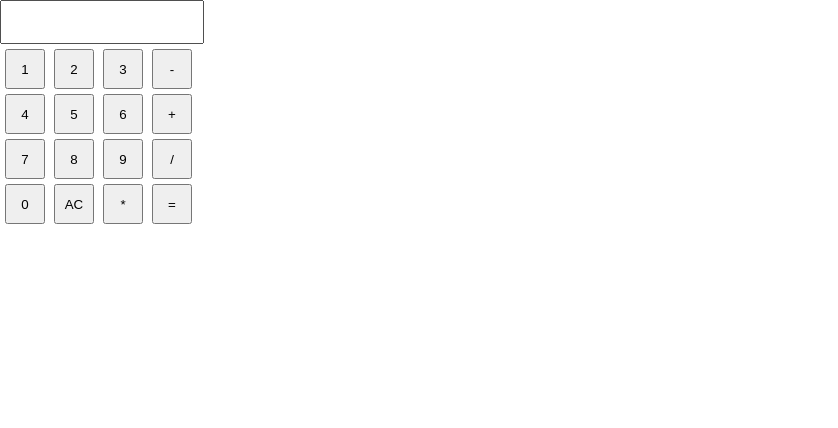
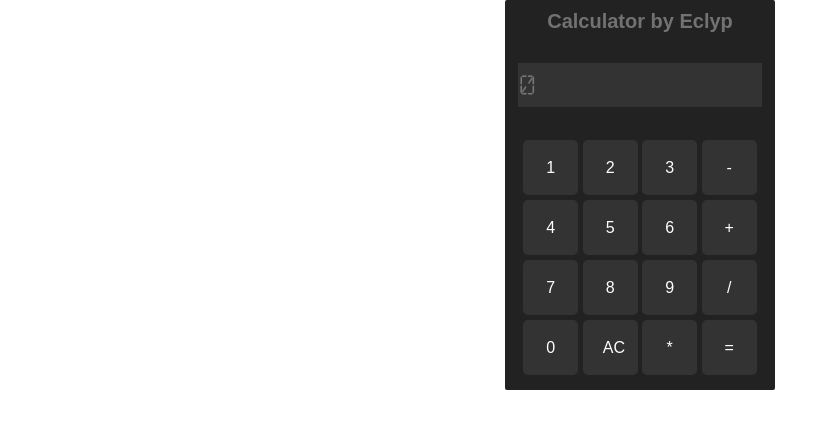
Before and after one commit to EclypDev/Simple-Calculator-Web-Site, a website: page public/index.html in a window 1280 px wide. Shown: the whole page, without its empty margins (0-838 px from the left). Drawn offline with Linux system fonts and the light colour scheme.

Commit message:
Styles added

```diff
--- a/package.json
+++ b/package.json
@@ -4,7 +4,7 @@
   "description": "",
   "main": "app.js",
   "scripts": {
-    "test": "echo \"Error: no test specified\" && exit 1"
+    "start": "node app.js"
   },
   "keywords": [],
   "author": "",
--- a/public/css/index.css
+++ b/public/css/index.css
@@ -1,16 +1,68 @@
+@font-face {
+    font-family: 'DigitalDream';
+    src: url('../fonts/DIGITALDREAM.ttf') format('truetype');
+  }
+
 * {
     padding: 0;
     margin: 0;
+    font-family: Arial, sans-serif;
 }
 input {
-    font-size: 16px;
-    font-family: 'Roboto', sans-serif;
-    width: 200px;
+    margin-top: 20px;
+    font-size: 20px;
+    font-family: 'DigitalDream', Arial, sans-serif;
+    width: 240px;
     height: 40px;
+    border: 2px solid transparent;
+    color: #FFFFFF;
+    background-color: #333333;
+    overflow: hidden;
+    white-space: nowrap;
+    text-overflow: ellipsis;
 }
 button {
     margin-top: 5px;
-    margin-left: 5px;
-    height: 40px;
-    width: 40px;
+    padding: 5px;
+    height: 55px;
+    width: 55px;
+    padding: 10px 20px;
+    background-color: #333333;
+    color: #FFFFFF;
+    border: none;
+    border-radius: 5px;
+    font-size: 16px;
+    cursor: pointer;
+
+  /* Efecto 3D */
+  transition: transform 0.3s, box-shadow 0.3s;
 }
+
+
+button:hover {
+  transform: translateY(2px);
+  box-shadow: 0px 0px 5px rgba(0, 0, 0, 0.3);
+  outline: none; /* Para eliminar el contorno al hacer clic */
+}
+button:active {
+    scale: 0.95;
+}
+.calculator {
+    display: flex;
+    justify-content: center;
+    align-items: center;
+    flex-wrap: wrap;
+    margin: auto;
+    width: 270px;
+    background-color: #222;
+    height: 390px;
+    border-radius: 2px;
+}
+.buttons {
+    margin-bottom: 10px;
+}
+h1 {
+    margin-top: 5px;
+    font-size: 20px;
+    color: #727272;
+}
--- a/public/index.html
+++ b/public/index.html
@@ -8,7 +8,12 @@
     <title>Calculator</title>
 </head>
 <body>
-    <input type="text" id="display" readonly>
+    <div class="calculator">
+        <h1>Calculator by Eclyp</h1>
+        <div class="screen">
+            <input type="text" placeholder="0" id="display" readonly>
+        </div>
+        <div class="buttons">
     <br>
     <button onclick="addNumber(1)">1</button>
     <button onclick="addNumber(2)">2</button>
@@ -29,6 +34,8 @@
     <button onclick="removeNumber()">AC</button>
     <button onclick="addNumber('*')">*</button>
     <button onclick="result()">=</button>
+        </div>
+    </div>
     <script src="./js/connection.js"></script>
 </body>
 </html>
--- a/public/js/connection.js
+++ b/public/js/connection.js
@@ -6,8 +6,19 @@ const addNumber = function(value) { //FUNCTION ADDNUMBER TO DISPLAY
     display.value += value;
 }
 const removeNumber = function(value) { //FUNCTION REMOVENUMBER TO DISPLAY
-    display.value = ""
+    display.value = "0"
 }
-const result = function() { //FUNCTION TO GIVE RESULT TO DISPLAY
-    display.value = eval(display.value);
-}
+const result = function() {
+    try {
+      const equation = display.value;
+      const result = eval(equation);
+
+      if (Number.isNaN(result) || !Number.isFinite(result)) {
+        display.value = "Error";
+      } else {
+        display.value = result;
+      }
+    } catch (error) {
+      display.value = "Error";
+    }
+  };
```
Also changed, not shown: public/fonts/DIGITALDREAM.ttf (added), 1 other file.
